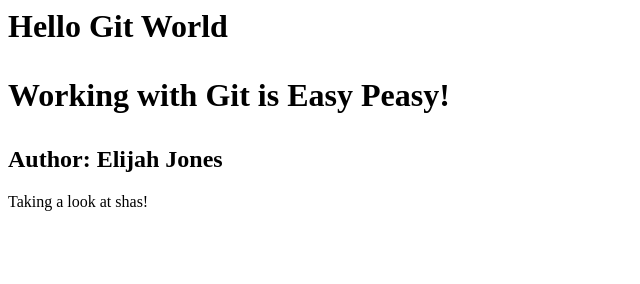
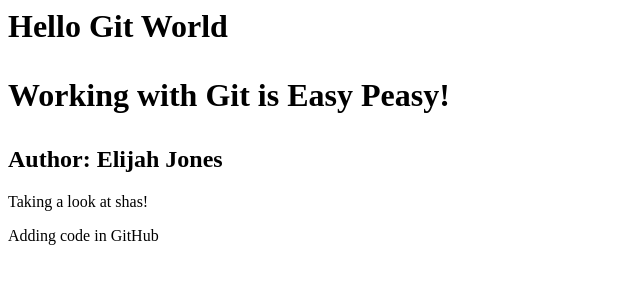
Before and after one commit to elyjah999/elyjah999, a plain HTML site: page index.html in a window 1280 px wide. Shown: the whole page, without its empty margins (0-640 px from the left). Drawn offline with Linux system fonts and the light colour scheme.

Commit message:
Update index.html

```diff
--- a/index.html
+++ b/index.html
@@ -8,3 +8,5 @@
 
     <p>Taking a look at shas!</p>
 </div>
+
+<div> <p> Adding code in GitHub</p> </div>
```
